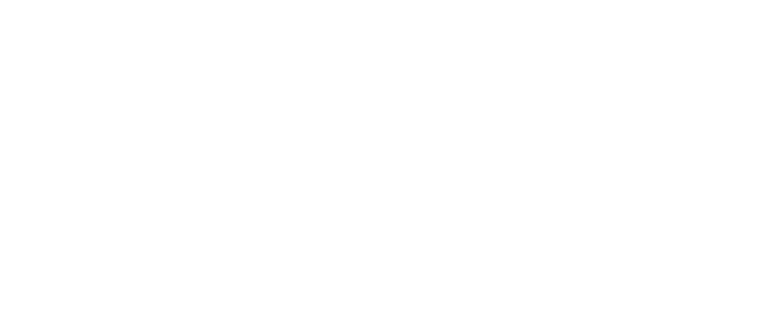
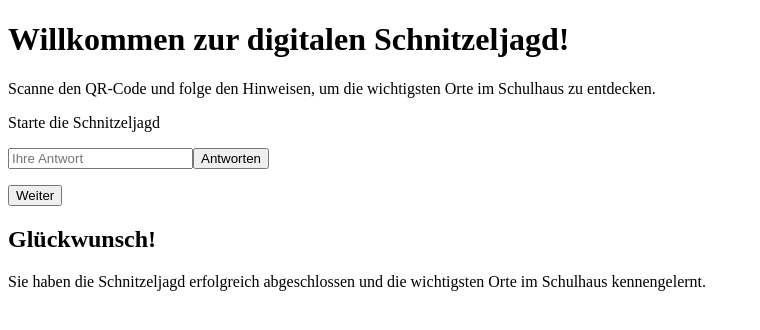
Before and after one commit to bubu9120/Schnitzel, a plain HTML site: page Schnitzel/index.html in a window 1280 px wide. Shown: the whole page, without its empty margins (0-760 px from the left). Drawn offline with Linux system fonts and the light colour scheme.

Commit message:
Update index.html

```diff
--- a/Schnitzel/index.html
+++ b/Schnitzel/index.html
@@ -5,5 +5,5 @@
     <meta name="viewport" content="width=device-width, initial-scale=1.0" />
     <title>Document</title>
   </head>
-  <body></body>
+  <body><header> <h1>Willkommen zur digitalen Schnitzeljagd!</h1> </header> <main> <section id="intro"> <p>Scanne den QR-Code und folge den Hinweisen, um die wichtigsten Orte im Schulhaus zu entdecken.</p> <buttononclick="startHunt()">Starte die Schnitzeljagd</button> </section> <section id="task" class="hidden"> <h2id="location-name"></h2> <p id="description"></p> <input type="text" id="answer" placeholder="Ihre Antwort"><button onclick="checkAnswer()">Antworten</button> </section> <section id="result" class="hidden"> <p id="result-message"></p> <button onclick="nextTask()">Weiter</button> </section> <section id="completion" class="hidden"><h2>Glückwunsch!</h2> <p>Sie haben die Schnitzeljagd erfolgreich abgeschlossen und die wichtigsten Orte im Schulhaus kennengelernt.</p> </section> </main></body>
 </html>
```
